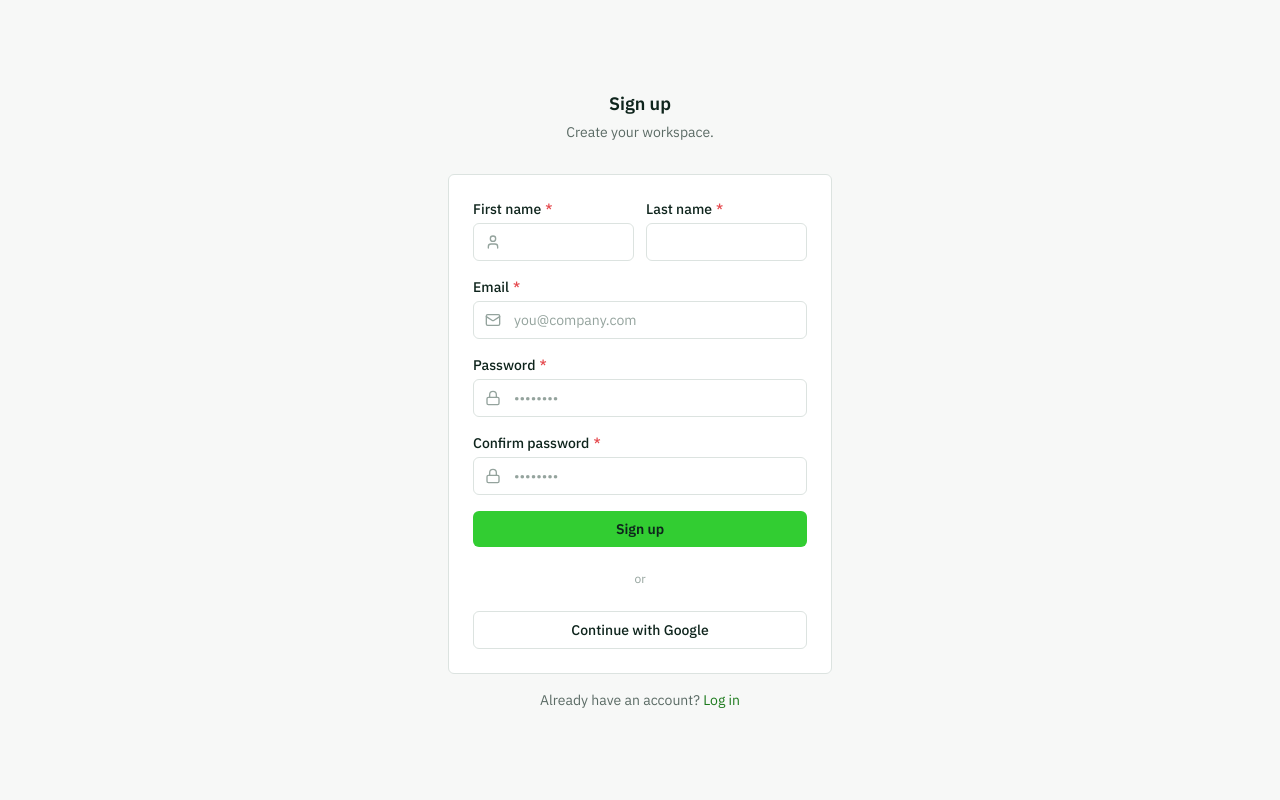
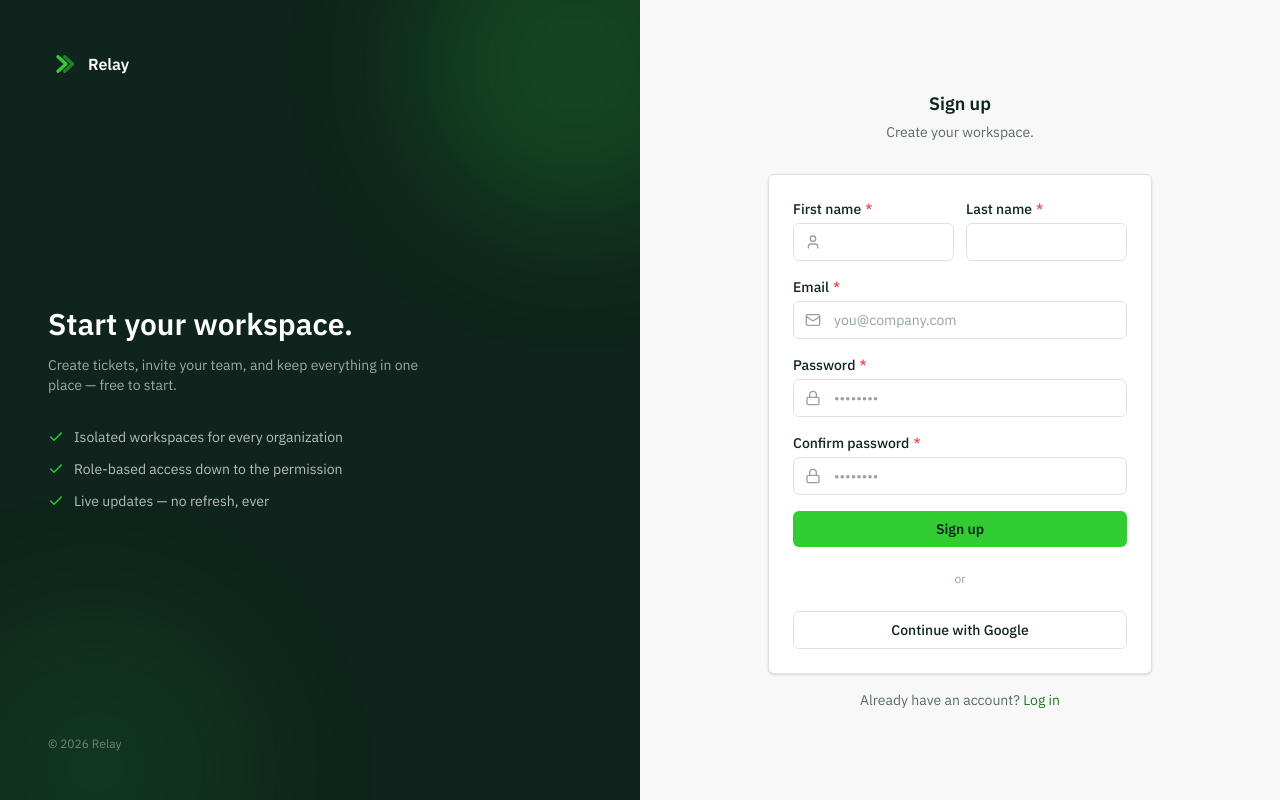
Before and after one commit to ervingorospe/task-managment, a Next.js app: page /signup in a window 1280 px wide. Built offline with nearby package versions, Linux system fonts and the light colour scheme; no server answers.

Commit message:
redesign login and signup

```diff
--- a/app/login/page.tsx
+++ b/app/login/page.tsx
@@ -7,6 +7,7 @@ import { zodResolver } from "@hookform/resolvers/zod";
 import { Mail, Lock } from "lucide-react";
 import { useAuth } from "@/providers/auth-provider";
 import { Button } from "@/components/ui/buttons/button";
+import { AuthSplitLayout } from "@/components/auth/auth-split-layout";
 import Input from "@/components/ui/form/input";
 import { loginSchema, LoginValues } from "@/lib/schemas/login.schema";
 import { API_BASE_URL } from "@/lib/api/client";
@@ -70,8 +71,10 @@ function LoginPageContent() {
   }
 
   return (
-    <div className="flex min-h-screen items-center justify-center bg-canvas px-4">
-      <div className="w-full max-w-sm">
+    <AuthSplitLayout
+      heading="Welcome back."
+      tagline="Pick up right where you left off — tickets, projects, and your team are all still here."
+    >
       <div className="mb-8 text-center">
         <h1 className="text-lg font-semibold text-ink">Log in</h1>
         <p className="mt-1 text-sm text-ink-muted">
@@ -81,7 +84,7 @@ function LoginPageContent() {
 
       <form
         onSubmit={handleSubmit(onSubmit)}
-          className="space-y-4 rounded border border-line bg-surface p-6"
+        className="space-y-4 rounded border border-line bg-surface p-6 shadow-sm"
       >
         {formError && (
           <div className="rounded border border-danger bg-danger-subtle px-3 py-2 text-sm text-danger">
@@ -134,7 +137,6 @@ function LoginPageContent() {
           Sign up
         </a>
       </p>
-      </div>
-    </div>
+    </AuthSplitLayout>
   );
 }
--- a/app/signup/page.tsx
+++ b/app/signup/page.tsx
@@ -6,6 +6,7 @@ import { useForm } from "react-hook-form";
 import { zodResolver } from "@hookform/resolvers/zod";
 import { Mail, Lock, User } from "lucide-react";
 import { Button } from "@/components/ui/buttons/button";
+import { AuthSplitLayout } from "@/components/auth/auth-split-layout";
 import Input from "@/components/ui/form/input";
 import { ApiError, API_BASE_URL } from "@/lib/api/client";
 import { signup } from "@/lib/api/auth";
@@ -51,8 +52,11 @@ export default function SignupPage() {
 
   if (checkEmailFor) {
     return (
-      <div className="flex min-h-screen items-center justify-center bg-canvas px-4">
-        <div className="w-full max-w-sm text-center">
+      <AuthSplitLayout
+        heading="Almost there."
+        tagline="Confirm your email to activate your account and start building your workspace."
+      >
+        <div className="text-center">
           <h1 className="text-lg font-semibold text-ink">Check your email</h1>
           <p className="mt-2 text-sm text-ink-muted">
             We sent a verification link to{" "}
@@ -66,23 +70,23 @@ export default function SignupPage() {
             Back to log in
           </a>
         </div>
-      </div>
+      </AuthSplitLayout>
     );
   }
 
   return (
-    <div className="flex min-h-screen items-center justify-center bg-canvas px-4">
-      <div className="w-full max-w-sm">
+    <AuthSplitLayout
+      heading="Start your workspace."
+      tagline="Create tickets, invite your team, and keep everything in one place — free to start."
+    >
       <div className="mb-8 text-center">
         <h1 className="text-lg font-semibold text-ink">Sign up</h1>
-          <p className="mt-1 text-sm text-ink-muted">
-            Create your workspace.
-          </p>
+        <p className="mt-1 text-sm text-ink-muted">Create your workspace.</p>
       </div>
 
       <form
         onSubmit={handleSubmit(onSubmit)}
-          className="space-y-4 rounded border border-line bg-surface p-6"
+        className="space-y-4 rounded border border-line bg-surface p-6 shadow-sm"
       >
         {formError && (
           <div className="rounded border border-danger bg-danger-subtle px-3 py-2 text-sm text-danger">
@@ -161,7 +165,6 @@ export default function SignupPage() {
           Log in
         </a>
       </p>
-      </div>
-    </div>
+    </AuthSplitLayout>
   );
 }
--- /dev/null
+++ b/components/auth/auth-split-layout.tsx
@@ -0,0 +1,77 @@
+import type { ReactNode } from "react";
+import Link from "next/link";
+import { Check } from "lucide-react";
+import { Logo } from "@/components/ui/logo";
+
+const HIGHLIGHTS = [
+  "Isolated workspaces for every organization",
+  "Role-based access down to the permission",
+  "Live updates — no refresh, ever",
+];
+
+/**
+ * Shared shell for /login and /signup: a branded panel on large screens
+ * (reinforcing what Relay is while the form does its job) that collapses
+ * to just a logo above the form on small screens, where there's no room
+ * for a second column.
+ */
+export function AuthSplitLayout({
+  heading,
+  tagline,
+  children,
+}: {
+  heading: string;
+  tagline: string;
+  children: ReactNode;
+}) {
+  return (
+    <div className="grid min-h-screen lg:grid-cols-2">
+      <div className="relative hidden overflow-hidden bg-ink lg:flex lg:flex-col lg:justify-between lg:p-12">
+        <div className="pointer-events-none absolute -top-24 -right-24 h-80 w-80 rounded-full bg-accent/20 blur-3xl" />
+        <div className="pointer-events-none absolute -bottom-32 -left-16 h-80 w-80 rounded-full bg-accent/10 blur-3xl" />
+
+        <Link href="/" className="relative inline-flex items-center gap-2">
+          <Logo size={32} />
+          <span className="text-base font-semibold text-white">Relay</span>
+        </Link>
+
+        <div className="relative">
+          <h2 className="max-w-sm text-3xl font-semibold leading-tight text-white">
+            {heading}
+          </h2>
+          <p className="mt-3 max-w-sm text-sm text-white/60">{tagline}</p>
+
+          <ul className="mt-8 space-y-3">
+            {HIGHLIGHTS.map((item) => (
+              <li
+                key={item}
+                className="flex items-start gap-2.5 text-sm text-white/70"
+              >
+                <Check size={16} className="mt-0.5 shrink-0 text-accent" />
+                {item}
+              </li>
+            ))}
+          </ul>
+        </div>
+
+        <p className="relative text-xs text-white/40">
+          © {new Date().getFullYear()} Relay
+        </p>
+      </div>
+
+      <div className="flex items-center justify-center bg-canvas px-4 py-12">
+        <div className="w-full max-w-sm">
+          <Link
+            href="/"
+            className="mb-8 flex items-center justify-center gap-2 lg:hidden"
+          >
+            <Logo size={32} />
+            <span className="text-base font-semibold text-ink">Relay</span>
+          </Link>
+
+          {children}
+        </div>
+      </div>
+    </div>
+  );
+}
```
Lines whose indentation alone changed are shown as unchanged.
